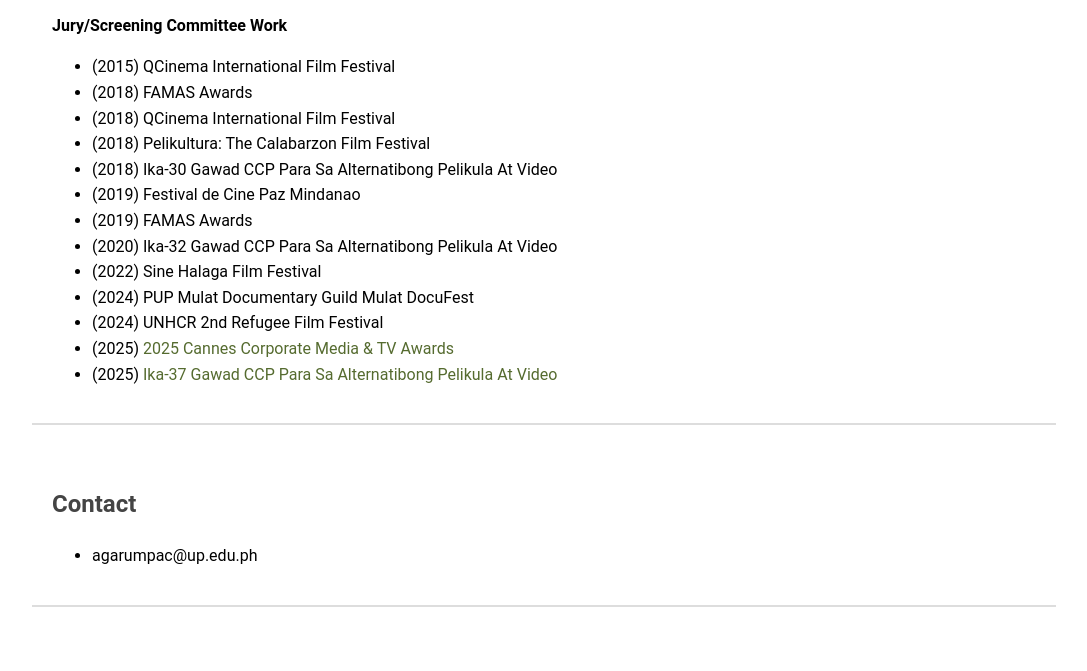
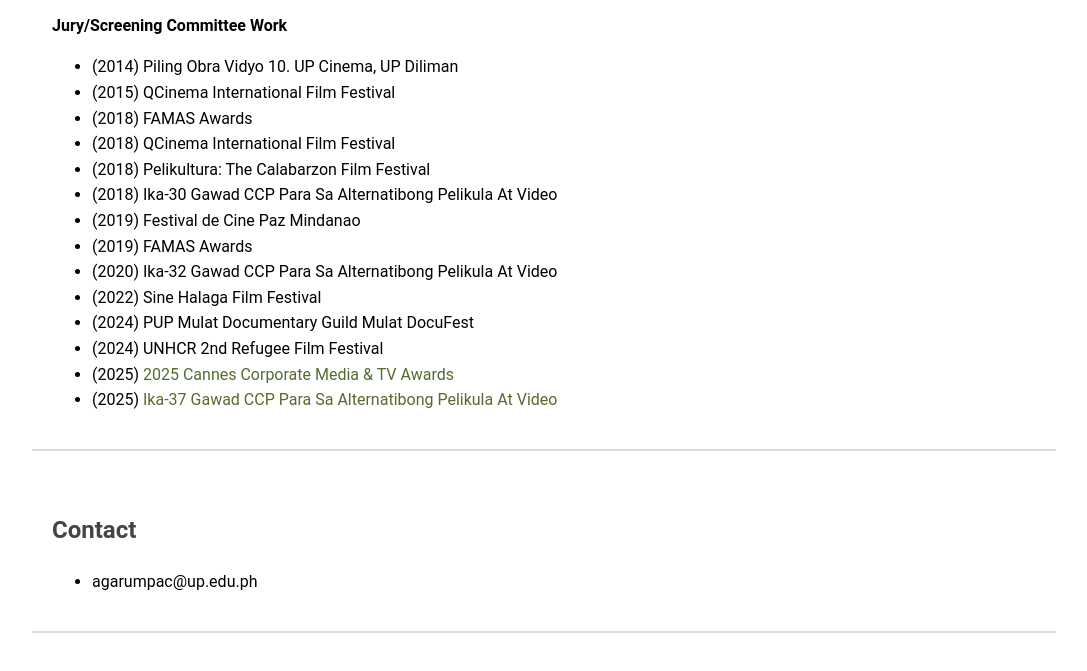
Before and after one commit to SaltwaterCinema/adjaniarumpac, a plain HTML site: page index.html in a window 1280 px wide. Shown: the part 4917-5588 px from the top of the page, without its empty margins (96-1183 px from the left). Before the commit the page ends 5564 px from the top, so only its background shows below. Drawn offline with Linux system fonts and the light colour scheme; no server answers.

Commit message:
Update index.html

```diff
--- a/index.html
+++ b/index.html
@@ -216,6 +216,7 @@
 
  <p><strong>Jury/Screening Committee Work</strong></p>
             <ul>
+<li>(2014) Piling Obra Vidyo 10. UP Cinema, UP Diliman</li>
 <li>(2015) QCinema International Film Festival</li>
 <li>(2018) FAMAS Awards</li>
 <li>(2018) QCinema International Film Festival</li>
```
